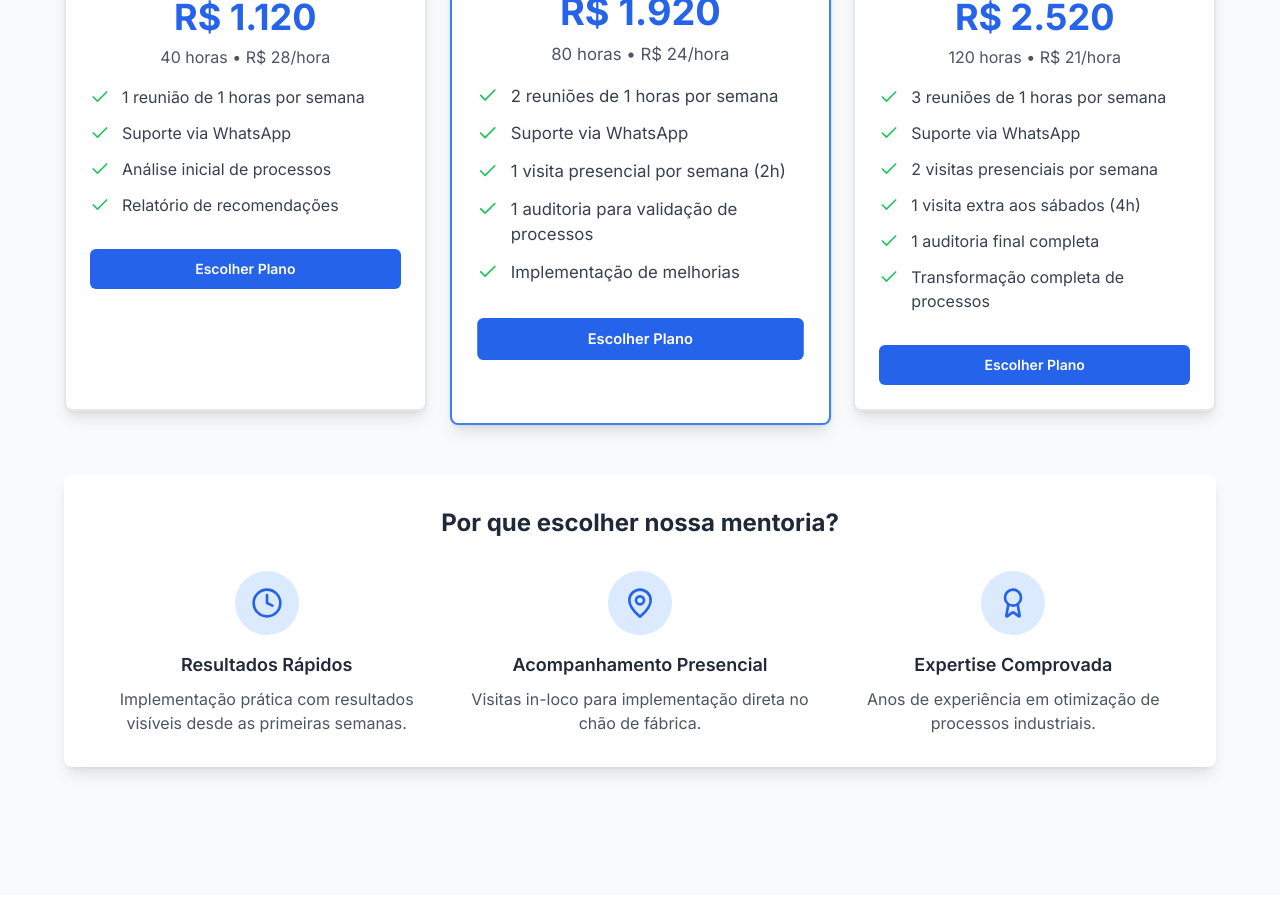
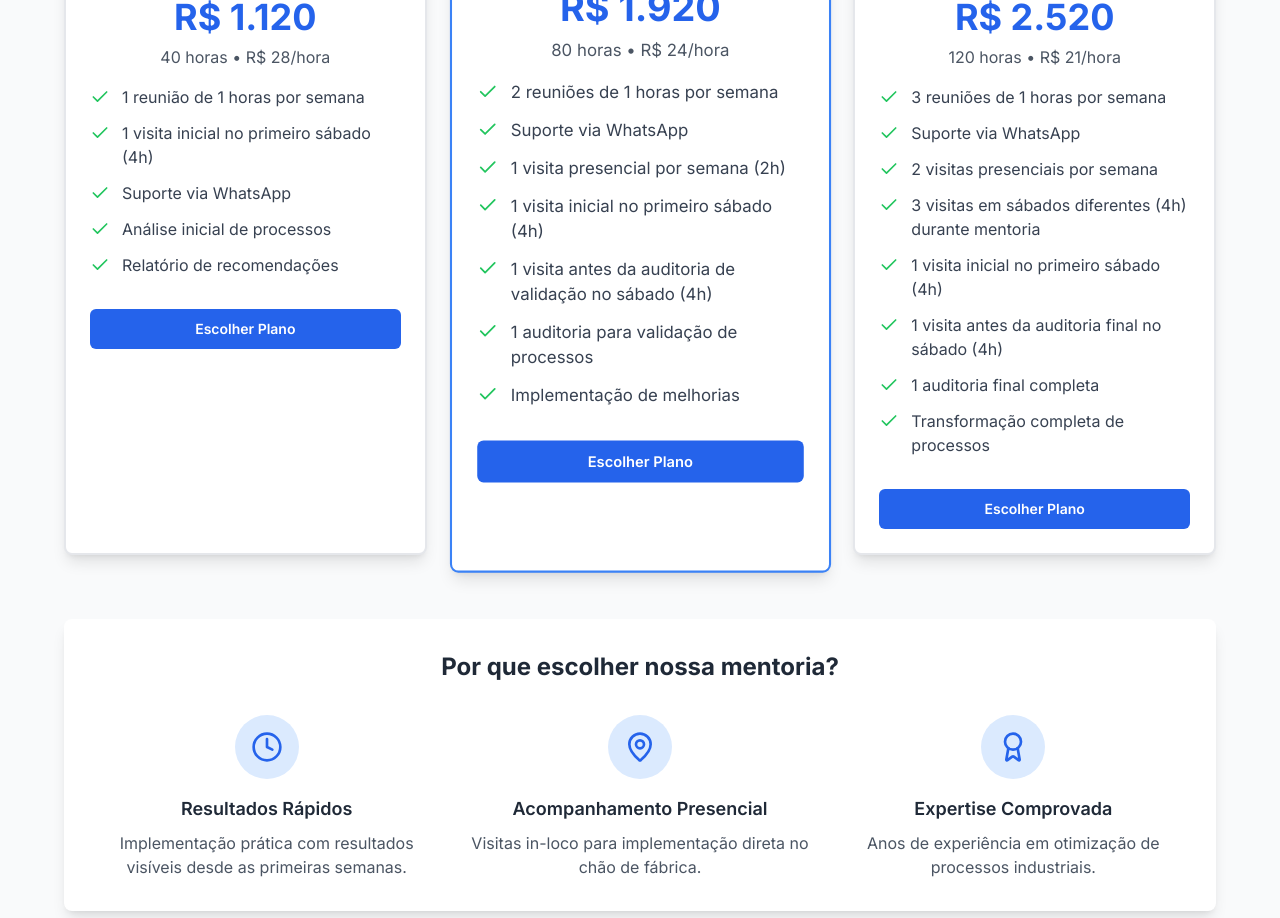
Before and after one commit to KCHAGAS94/mentoria-gestao, a Next.js app: page / in a window 1280 px wide. Shown: the part 2660-3578 px from the top of the page. Built offline with nearby package versions, Linux system fonts and the light colour scheme.

Commit message:
ajustes-planos

```diff
--- a/app/page.tsx
+++ b/app/page.tsx
@@ -310,6 +310,10 @@ export default function Home() {
                     </li>
                     <li className="flex items-start">
                       <Check className="h-5 w-5 text-green-500 mt-0.5 mr-3 flex-shrink-0" />
+                      <span className="text-gray-700">1 visita inicial no primeiro sábado (4h)</span>
+                    </li>
+                    <li className="flex items-start">
+                      <Check className="h-5 w-5 text-green-500 mt-0.5 mr-3 flex-shrink-0" />
                       <span className="text-gray-700">Suporte via WhatsApp</span>
                     </li>
                     <li className="flex items-start">
@@ -363,6 +367,14 @@ export default function Home() {
                     </li>
                     <li className="flex items-start">
                       <Check className="h-5 w-5 text-green-500 mt-0.5 mr-3 flex-shrink-0" />
+                      <span className="text-gray-700">1 visita inicial no primeiro sábado (4h)</span>
+                    </li>
+                    <li className="flex items-start">
+                      <Check className="h-5 w-5 text-green-500 mt-0.5 mr-3 flex-shrink-0" />
+                      <span className="text-gray-700">1 visita antes da auditoria de validação no sábado (4h)</span>
+                    </li>
+                    <li className="flex items-start">
+                      <Check className="h-5 w-5 text-green-500 mt-0.5 mr-3 flex-shrink-0" />
                       <span className="text-gray-700">1 auditoria para validação de processos</span>
                     </li>
                     <li className="flex items-start">
@@ -407,7 +419,15 @@ export default function Home() {
                     </li>
                     <li className="flex items-start">
                       <Check className="h-5 w-5 text-green-500 mt-0.5 mr-3 flex-shrink-0" />
-                      <span className="text-gray-700">1 visita extra aos sábados (4h)</span>
+                      <span className="text-gray-700">3 visitas em sábados diferentes (4h) durante mentoria</span>
+                    </li>
+                    <li className="flex items-start">
+                      <Check className="h-5 w-5 text-green-500 mt-0.5 mr-3 flex-shrink-0" />
+                      <span className="text-gray-700">1 visita inicial no primeiro sábado (4h)</span>
+                    </li>
+                    <li className="flex items-start">
+                      <Check className="h-5 w-5 text-green-500 mt-0.5 mr-3 flex-shrink-0" />
+                      <span className="text-gray-700">1 visita antes da auditoria final no sábado (4h)</span>
                     </li>
                     <li className="flex items-start">
                       <Check className="h-5 w-5 text-green-500 mt-0.5 mr-3 flex-shrink-0" />
```
